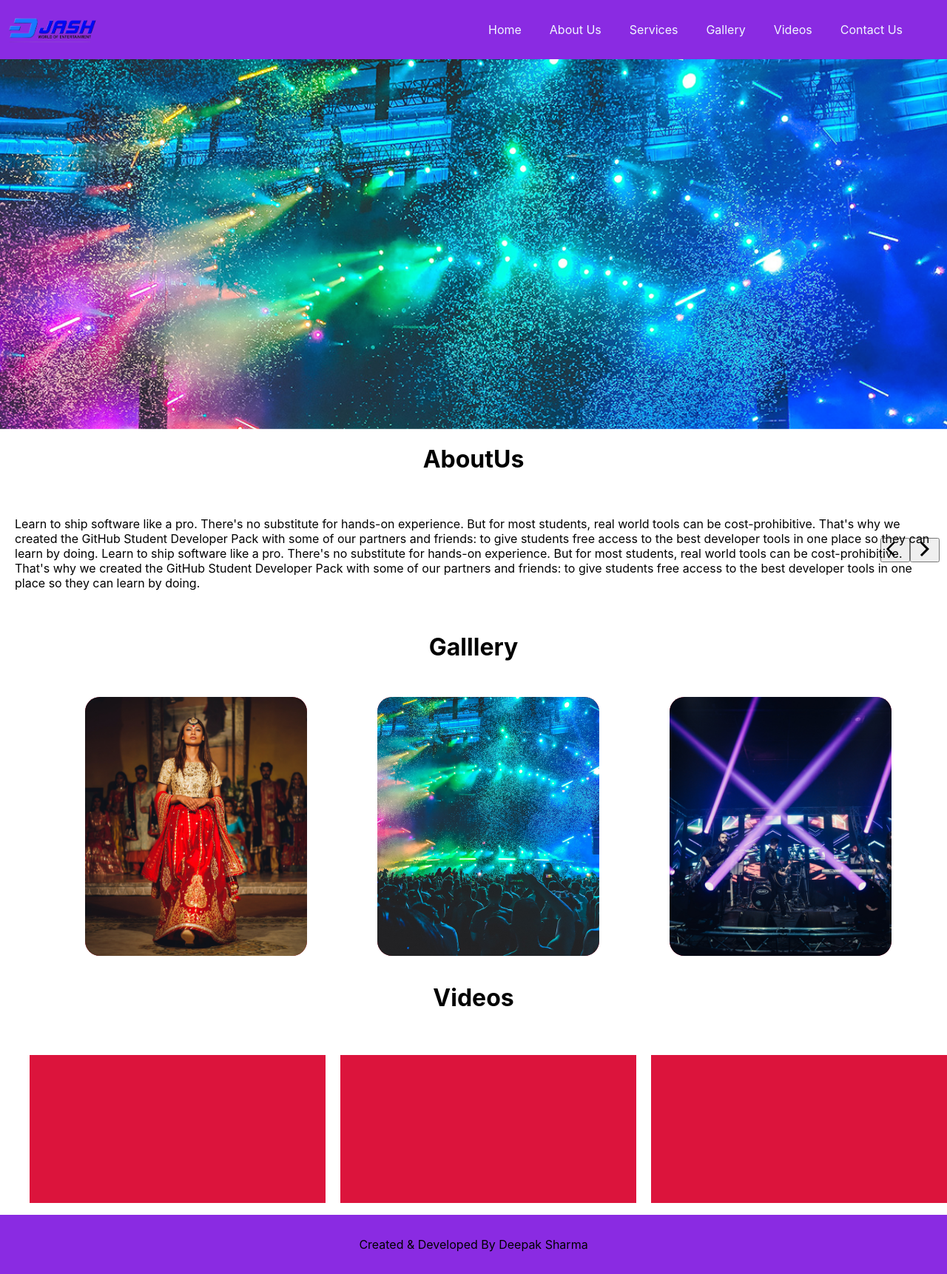
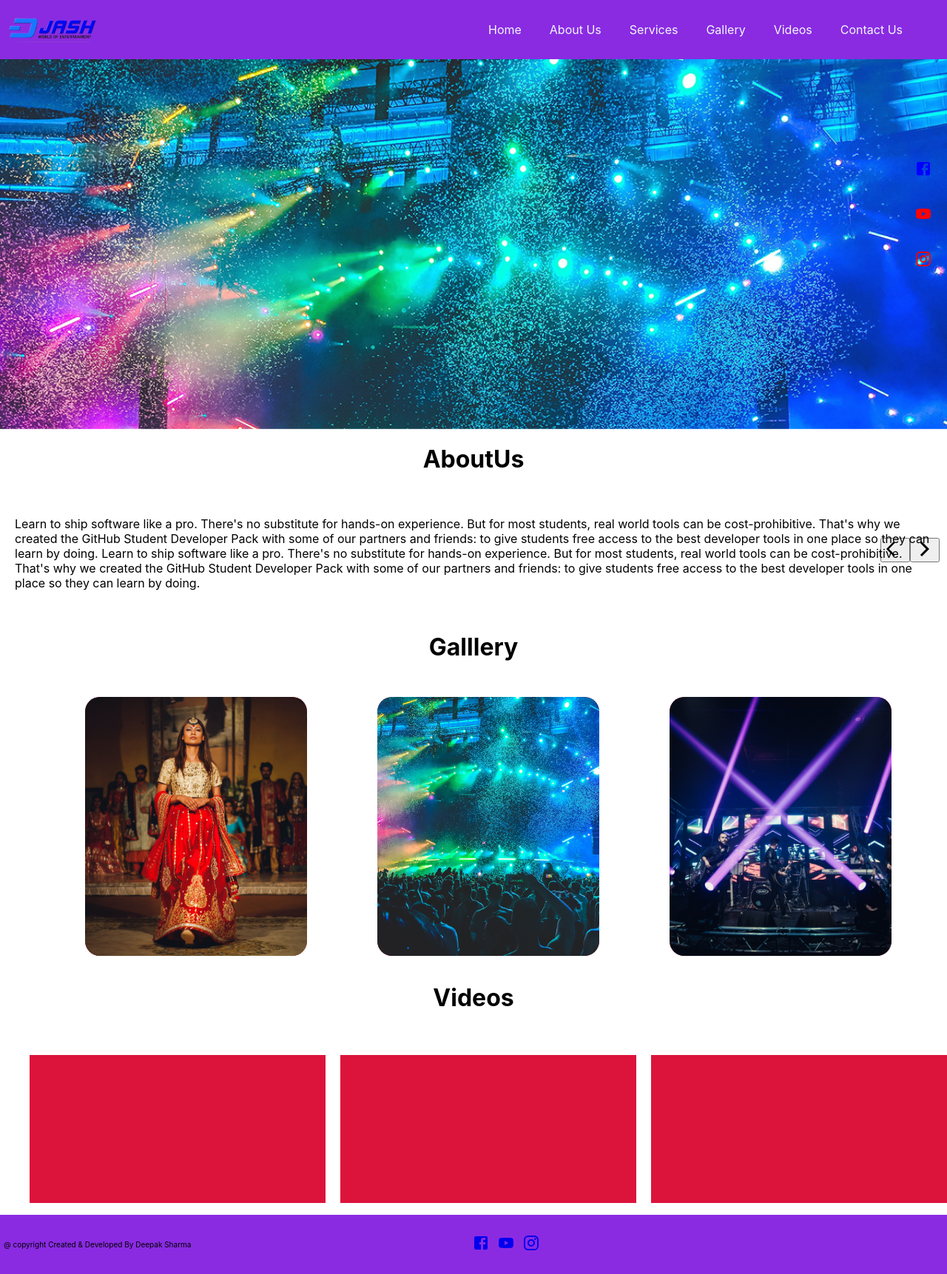
Before and after one commit to Deepakreact/reactapp, a React (Create React App) app: page / in a window 1280 px wide. Shown: the whole page at 74% size. Built offline with nearby package versions, Linux system fonts and the light colour scheme.

Commit message:
social links

```diff
--- a/src/App.css
+++ b/src/App.css
@@ -38,6 +38,25 @@
   display: flex;
   align-items: center;
   justify-content: center;
+}
+.left-footer {
+  flex: 0.5;
+  display: flex;
+
+  margin-left: 5px;
+}
+.left-footer p {
+  font-size: 10px;
+}
+
+.right-footer {
+  flex: 0.5;
+  display: flex;
+
+  margin-right: 20px;
+}
+.right-footer a {
+  padding: 5px;
 }
 .right-side .menu {
   display: none;
@@ -81,3 +100,27 @@
   width: 100%;
   object-fit: cover;
 }
+.social-links {
+  position: fixed;
+  display: flex;
+  height: 150px;
+  flex-direction: column;
+  justify-content: space-between;
+  top: 200px;
+  right: 20px;
+
+  z-index: 2000;
+}
+.social-links a {
+  border-radius: 5px;
+}
+
+.social-links .fb-icon {
+  color: blue;
+}
+.social-links .yt-icon {
+  color: red;
+}
+.social-links .i-icon {
+  color: red;
+}
--- a/src/App.js
+++ b/src/App.js
@@ -1,6 +1,9 @@
 
 import './App.css';
 import React,{useState} from 'react'
+import InstagramIcon from '@material-ui/icons/Instagram';
+import YouTubeIcon from '@material-ui/icons/YouTube';
+import FacebookIcon from '@material-ui/icons/Facebook';
 import Modal from 'react-modal'
 import Zoom from 'react-reveal/Zoom'
 import {BrowserRouter as Router,Switch,Route,Link} from 'react-router-dom'
@@ -96,6 +99,15 @@ function App() {
     </div>
 
     </header>
+    <ul className="social-links">
+    <a href="fb" className="fb-icon"><FacebookIcon/> </a>
+    <a href="https://www.youtube.com/channel/UC346gtuIUPFYQ0IKAhj1K0Q" className="yt-icon"><YouTubeIcon/> </a>
+    <a href="insta" className="i-icon"> <InstagramIcon/></a>
+
+
+    </ul>
+
+
     <main className="main">
     <Switch>
     <Route path="/"  exact component={HomePage}  />
@@ -120,7 +132,18 @@ function App() {
 
     </main>
     <div className="footer">
-   <p>Created & Developed By Deepak Sharma</p>
+    <div className="left-footer">
+    <p> @ copyright Created & Developed By Deepak Sharma</p>
+
+    </div>
+    <div className="right-footer">
+    <a href="fb"><FacebookIcon/> </a>
+    <a href="https://www.youtube.com/channel/UC346gtuIUPFYQ0IKAhj1K0Q"><YouTubeIcon/> </a>
+    <a href="insta"><InstagramIcon/> </a>
+
+
+    </div>
+
 
 
     </div>
```
